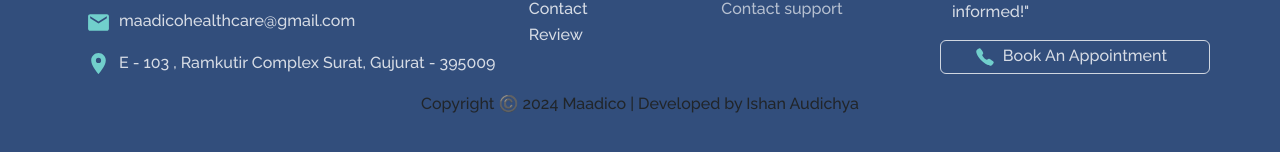
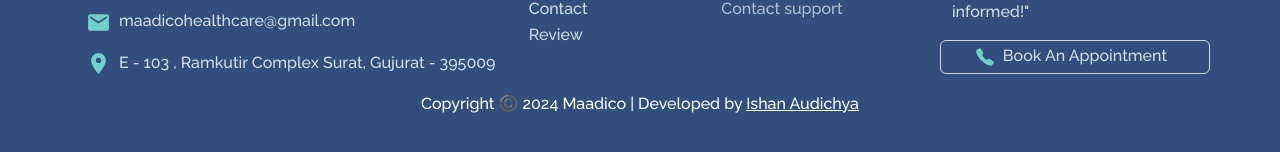
Before and after one commit to Maadico/yoga-frontend, a React (Create React App) app: page / in a window 1280 px wide. Shown: the part 4457-4609 px from the top of the page. Built offline with nearby package versions, Linux system fonts and the light colour scheme.

Commit message:
footer fix

```diff
--- a/src/components/layout/Footer.jsx
+++ b/src/components/layout/Footer.jsx
@@ -103,7 +103,10 @@ const Footer = () => {
         </div>
       </div>
       <div className="row text-center developer">
-        <p>Copyright ©️ 2024 Maadico | Developed by Ishan Audichya</p>
+        <p>
+          Copyright ©️ 2024 Maadico | Developed by{" "}
+          <a href="https://ishanaudichya.netlify.app">Ishan Audichya</a>
+        </p>
       </div>
     </div>
   );
--- a/src/components/layout/footer.css
+++ b/src/components/layout/footer.css
@@ -69,6 +69,19 @@
   height: 2px;
   width: 100px;
   background-color: white;
+}
+
+.developer p {
+  color: white;
+  /* font-weight: bold; */
+}
+
+.developer p a {
+  color: white;
+}
+
+.developer p a:hover {
+  color: rgba(255, 255, 255, 0.808) !important;
 }
 
 @media screen and (max-width: 1022px) {
```
